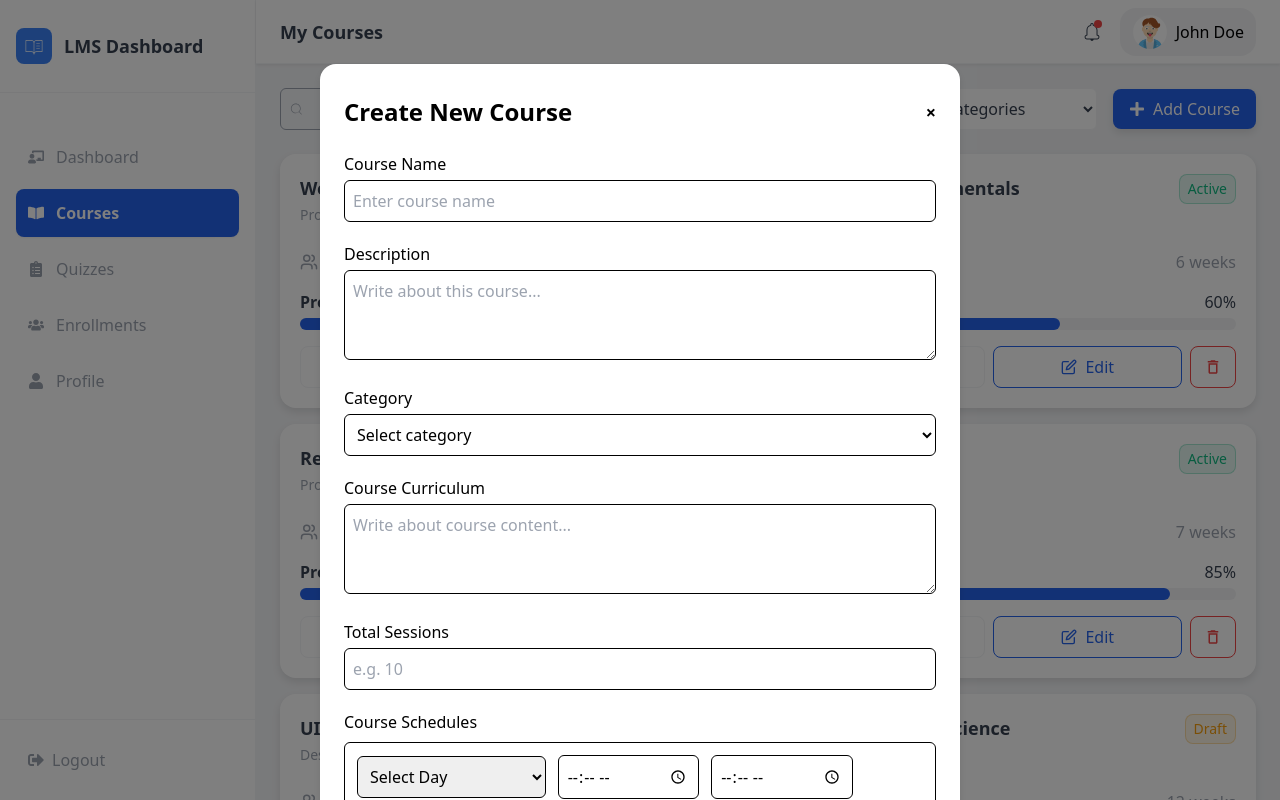
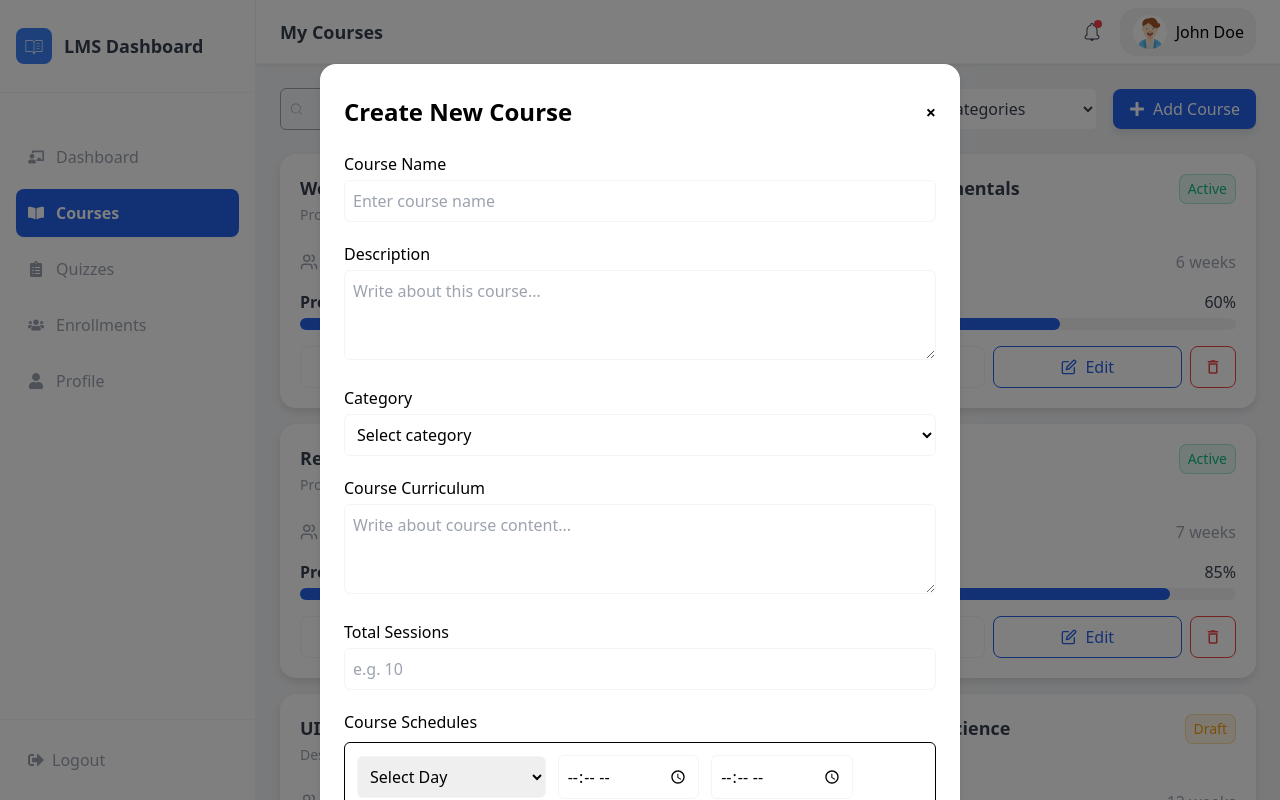
Before and after one commit to hasnain1439/LMS-UI, a React (Vite) app: page /teacher/courses in a window 1280 px wide. Both pictures are taken after typing "Sample" into the empty fields and a click on the button "Add Course". Built offline with nearby package versions, Linux system fonts and the light colour scheme.

Commit message:
resolve border bugs

```diff
--- a/src/page/adminDashboard/courses/feature/AddCourses.jsx
+++ b/src/page/adminDashboard/courses/feature/AddCourses.jsx
@@ -38,7 +38,7 @@ export default function AddCourses({ onClose }) {
 
   return (
     <div className="fixed -inset-10 bg-black/50 flex items-start justify-center z-50 overflow-auto pt-20 pb-10">
-      <div className="bg-white max-w-[640px] w-full mx-auto px-6 pt-8 pb-6 rounded-xl shadow-card relative">
+      <div className="bg-white max-w-[310px] sm:max-w-[640px] w-full mx-auto px-6 pt-8 pb-6 rounded-xl shadow-card relative">
         {/* Header */}
         <div className="flex justify-between items-center mb-6">
           <h2 className="text-2xl font-semibold text-gray-800">
@@ -75,7 +75,7 @@ export default function AddCourses({ onClose }) {
                 <Field
                   name="name"
                   type="text"
-                  className="w-full border border-gray-300 rounded-md p-2 focus:ring-2 focus:ring-blue-400 outline-none"
+                  className="w-full border border-gray-light rounded-md p-2 focus:ring-2 focus:ring-blue-400 outline-none"
                   placeholder="Enter course name"
                 />
                 <ErrorMessage
@@ -94,7 +94,7 @@ export default function AddCourses({ onClose }) {
                   as="textarea"
                   name="description"
                   rows="3"
-                  className="w-full border border-gray-300 rounded-md p-2 focus:ring-2 focus:ring-blue-400 outline-none"
+                  className="w-full border border-gray-light rounded-md p-2 focus:ring-2 focus:ring-blue-400 outline-none"
                   placeholder="Write about this course..."
                 />
                 <ErrorMessage
@@ -112,7 +112,7 @@ export default function AddCourses({ onClose }) {
                 <Field
                   as="select"
                   name="categories"
-                  className="w-full border border-gray-300 rounded-md p-2 bg-white focus:ring-2 focus:ring-blue-400 outline-none"
+                  className="w-full border border-gray-light rounded-md p-2 bg-white focus:ring-2 focus:ring-blue-400 outline-none"
                 >
                   <option value="">Select category</option>
                   <option value="Web Development">Web Development</option>
@@ -136,7 +136,7 @@ export default function AddCourses({ onClose }) {
                   as="textarea"
                   name="courseCurriculum"
                   rows="3"
-                  className="w-full border border-gray-300 rounded-md p-2 focus:ring-2 focus:ring-blue-400 outline-none"
+                  className="w-full border border-gray-light rounded-md p-2 focus:ring-2 focus:ring-blue-400 outline-none"
                   placeholder="Write about course content..."
                 />
                 <ErrorMessage
@@ -154,7 +154,7 @@ export default function AddCourses({ onClose }) {
                 <Field
                   name="totalSessions"
                   type="number"
-                  className="w-full border border-gray-300 rounded-md p-2 focus:ring-2 focus:ring-blue-400 outline-none"
+                  className="w-full border border-gray-light rounded-md p-2 focus:ring-2 focus:ring-blue-400 outline-none"
                   placeholder="e.g. 10"
                 />
                 <ErrorMessage
@@ -180,7 +180,7 @@ export default function AddCourses({ onClose }) {
                           <Field
                             as="select"
                             name={`schedules[${index}].dayOfWeek`}
-                            className="border border-gray-300 rounded-md p-2 w-full sm:w-1/3 focus:ring-2 focus:ring-blue-400 outline-none"
+                            className="border border-gray-light rounded-md p-2 w-full sm:w-1/3 focus:ring-2 focus:ring-blue-400 outline-none"
                           >
                             <option value="">Select Day</option>
                             <option value="Monday">Monday</option>
@@ -195,12 +195,12 @@ export default function AddCourses({ onClose }) {
                           <Field
                             type="time"
                             name={`schedules[${index}].startTime`}
-                            className="border border-gray-300 rounded-md p-2 w-full sm:w-1/4 focus:ring-2 focus:ring-blue-400 outline-none"
+                            className="border border-gray-light rounded-md p-2 w-full sm:w-1/4 focus:ring-2 focus:ring-blue-400 outline-none"
                           />
                           <Field
                             type="time"
                             name={`schedules[${index}].endTime`}
-                            className="border border-gray-300 rounded-md p-2 w-full sm:w-1/4 focus:ring-2 focus:ring-blue-400 outline-none"
+                            className="border border-gray-light rounded-md p-2 w-full sm:w-1/4 focus:ring-2 focus:ring-blue-400 outline-none"
                           />
 
                           {values.schedules.length > 1 && (
--- a/src/page/adminDashboard/courses/feature/EditCourses.jsx
+++ b/src/page/adminDashboard/courses/feature/EditCourses.jsx
@@ -37,8 +37,8 @@ export default function AddCourses({ onClose, onSave }) {
   };
 
   return (
-    <div className="fixed inset-0 bg-black/50 flex items-start justify-center z-50 overflow-auto py-10">
-      <div className="bg-white max-w-[640px] w-full mx-auto px-6 pt-8 pb-5 rounded-xl shadow-card">
+    <div className="fixed -inset-10 bg-black/50 flex items-start justify-center z-50 overflow-auto py-10">
+      <div className="bg-white max-w-[310px] sm:max-w-[640px] w-full mx-auto px-6 pt-8 pb-5 rounded-xl shadow-card">
         {/* Header */}
         <h2 className="text-xl font-semibold text-gray-dark mb-4">
           Create New Course
--- a/src/page/adminDashboard/courses/feature/ViewCoursesData.jsx
+++ b/src/page/adminDashboard/courses/feature/ViewCoursesData.jsx
@@ -3,12 +3,26 @@ import { RxCross2 } from "react-icons/rx";
 
 export default function ViewCoursesData({ viewData, closePopup }) {
   return (
-    <div className="fixed inset-0 bg-black/50 flex items-center justify-center z-50">
+    <div className="fixed -inset-10 bg-black/50 flex items-center justify-center z-50">
       <div className="relative w-full max-w-[640px] px-6 pt-8 pb-6 bg-white rounded-2xl shadow-lg">
         {/* Header */}
+        <div className="flex justify-between items-center pb-4 ">
+          <h2 className="text-xl font-semi-bold text-gray-dark">
+            View Course Details
+          </h2>
+          {/* Close Button */}
+          <button
+            onClick={() => closePopup(false)}
+            className="text-gray hover:text-gray-dark transition"
+          >
+            <RxCross2 className="text-2xl" />
+          </button>
+        </div>
         <div className="flex justify-between items-start">
           <div>
-            <h2 className="text-xl font-semibold text-gray-dark">{viewData.title}</h2>
+            <h2 className="text-lg font-semibold text-gray-dark">
+              {viewData.title}
+            </h2>
             <span className="text-sm text-gray">{viewData.category}</span>
           </div>
 
@@ -35,7 +49,9 @@ export default function ViewCoursesData({ viewData, closePopup }) {
         <div className="flex justify-between items-center mt-6">
           <div className="flex items-center gap-2 text-gray-dark">
             <LuUsers className="text-xl" />
-            <span className="text-base font-medium">{viewData.students} Students</span>
+            <span className="text-base font-medium">
+              {viewData.students} Students
+            </span>
           </div>
           <span className="text-base font-medium text-gray-dark">
             {viewData.duration}
@@ -45,7 +61,9 @@ export default function ViewCoursesData({ viewData, closePopup }) {
         {/* Progress */}
         <div className="mt-5">
           <div className="flex justify-between items-center mb-1">
-            <span className="text-gray-dark font-semibold text-base">Progress</span>
+            <span className="text-gray-dark font-semibold text-base">
+              Progress
+            </span>
             <span className="text-gray-dark font-medium text-base">
               {viewData.progress}%
             </span>
@@ -58,14 +76,6 @@ export default function ViewCoursesData({ viewData, closePopup }) {
             ></div>
           </div>
         </div>
-
-        {/* Close Button */}
-        <button
-          onClick={() => closePopup(false)}
-          className="absolute top-3 right-4 text-gray hover:text-gray-dark transition"
-        >
-          <RxCross2 className="text-2xl" />
-        </button>
       </div>
     </div>
   );
```
